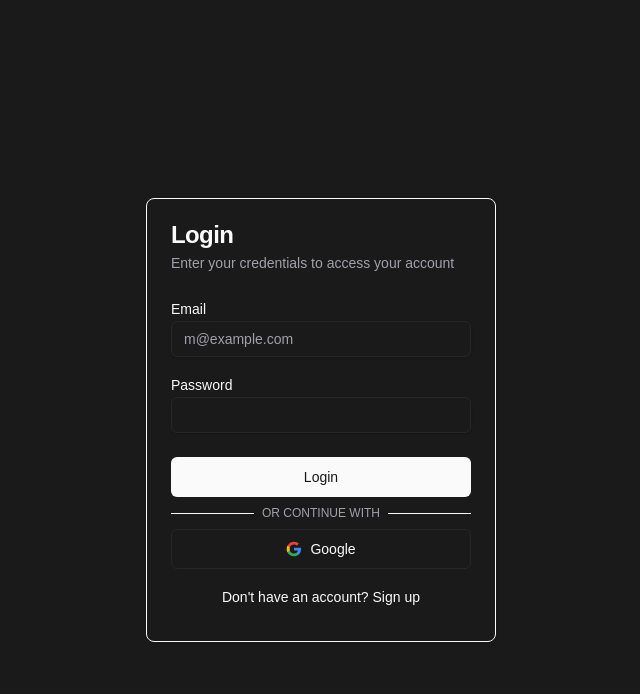
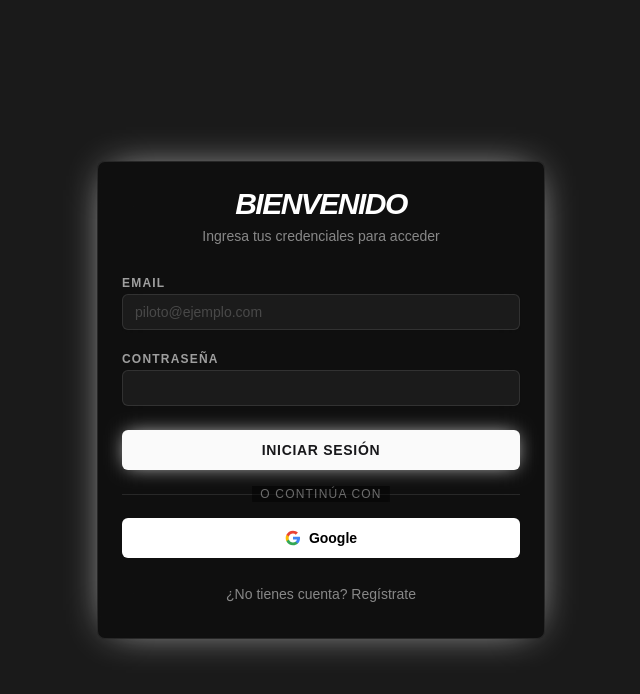
Before and after one commit to FranQuarnolo/TimeTrackRecords, a Next.js app: page /login in a window 1280 px wide. Shown: the top 694 px of the page, without its empty margins (319-959 px from the left). Built offline with nearby package versions, Linux system fonts and the light colour scheme; no server answers.

Commit message:
feat: add LoginForm for user authentication and ThemeDrawer for theme selection and logout

```diff
--- a/src/components/auth/login-form.tsx
+++ b/src/components/auth/login-form.tsx
@@ -36,6 +36,7 @@ export function LoginForm() {
                     password,
                 });
                 if (error) throw error;
+                setMessage('Login successful!');
             }
         } catch (err: any) {
             setError(err.message);
@@ -45,61 +46,69 @@ export function LoginForm() {
     };
 
     return (
-        <Card className="w-[350px] mx-auto mt-10">
-            <CardHeader>
-                <CardTitle>{mode === 'login' ? 'Login' : 'Sign Up'}</CardTitle>
-                <CardDescription>
+        <Card className="w-full max-w-md bg-black/40 backdrop-blur-xl border-white/10 text-white shadow-[0_0_40px_-15px_var(--primary)]">
+            <CardHeader className="space-y-1 text-center">
+                <CardTitle className="text-3xl font-black italic uppercase tracking-tighter">
+                    {mode === 'login' ? 'Bienvenido' : 'Crear Cuenta'}
+                </CardTitle>
+                <CardDescription className="text-white/50">
                     {mode === 'login'
-                        ? 'Enter your credentials to access your account'
-                        : 'Create a new account to save your progress'}
+                        ? 'Ingresa tus credenciales para acceder'
+                        : 'Regístrate para guardar tu progreso'}
                 </CardDescription>
             </CardHeader>
             <form onSubmit={handleAuth}>
                 <CardContent className="space-y-4">
                     {error && (
-                        <Alert variant="destructive">
+                        <Alert variant="destructive" className="bg-red-500/10 border-red-500/20 text-red-500">
                             <AlertDescription>{error}</AlertDescription>
                         </Alert>
                     )}
                     {message && (
-                        <Alert>
+                        <Alert className="bg-green-500/10 border-green-500/20 text-green-500">
                             <AlertDescription>{message}</AlertDescription>
                         </Alert>
                     )}
                     <div className="space-y-2">
-                        <Label htmlFor="email">Email</Label>
+                        <Label htmlFor="email" className="text-xs uppercase tracking-widest text-white/60 font-bold">Email</Label>
                         <Input
                             id="email"
                             type="email"
-                            placeholder="m@example.com"
+                            placeholder="piloto@ejemplo.com"
                             value={email}
                             onChange={(e) => setEmail(e.target.value)}
                             required
+                            className="bg-white/5 border-white/10 text-white placeholder:text-white/20 focus:border-primary focus:ring-primary/20 transition-all"
                         />
                     </div>
                     <div className="space-y-2">
-                        <Label htmlFor="password">Password</Label>
+                        <Label htmlFor="password" className="text-xs uppercase tracking-widest text-white/60 font-bold">Contraseña</Label>
                         <Input
                             id="password"
                             type="password"
                             value={password}
                             onChange={(e) => setPassword(e.target.value)}
                             required
+                            className="bg-white/5 border-white/10 text-white focus:border-primary focus:ring-primary/20 transition-all"
                         />
                     </div>
                 </CardContent>
-                <CardFooter className="flex flex-col space-y-2">
-                    <Button type="submit" className="w-full" disabled={loading}>
-                        {loading ? 'Loading...' : mode === 'login' ? 'Login' : 'Sign Up'}
+                <CardFooter className="flex flex-col space-y-4">
+                    <Button
+                        type="submit"
+                        className="w-full bg-primary hover:bg-primary/90 text-primary-foreground font-bold uppercase tracking-wider shadow-[0_0_20px_-5px_var(--primary)] transition-all hover:scale-[1.02]"
+                        disabled={loading}
+                    >
+                        {loading ? 'Cargando...' : mode === 'login' ? 'Iniciar Sesión' : 'Registrarse'}
                     </Button>
 
                     <div className="relative w-full">
                         <div className="absolute inset-0 flex items-center">
-                            <span className="w-full border-t" />
+                            <span className="w-full border-t border-white/10" />
                         </div>
-                        <div className="relative flex justify-center text-xs uppercase">
-                            <span className="bg-background px-2 text-muted-foreground">
-                                Or continue with
+                        <div className="relative flex justify-center text-xs uppercase tracking-widest">
+                            <span className="bg-black/40 px-2 text-white/40 backdrop-blur-xl">
+                                O continúa con
                             </span>
                         </div>
                     </div>
@@ -107,7 +116,7 @@ export function LoginForm() {
                     <Button
                         type="button"
                         variant="outline"
-                        className="w-full"
+                        className="w-full bg-white text-black hover:bg-white/90 border-0 font-bold"
                         disabled={loading}
                         onClick={async () => {
                             setLoading(true);
@@ -149,12 +158,12 @@ export function LoginForm() {
                     <Button
                         type="button"
                         variant="ghost"
-                        className="w-full"
+                        className="w-full text-white/50 hover:text-white hover:bg-white/5"
                         onClick={() => setMode(mode === 'login' ? 'signup' : 'login')}
                     >
                         {mode === 'login'
-                            ? "Don't have an account? Sign up"
-                            : 'Already have an account? Login'}
+                            ? "¿No tienes cuenta? Regístrate"
+                            : '¿Ya tienes cuenta? Inicia Sesión'}
                     </Button>
                 </CardFooter>
             </form>
--- a/src/components/theme-drawer.tsx
+++ b/src/components/theme-drawer.tsx
@@ -1,7 +1,9 @@
 "use client"
 
-import { Settings, Moon, Sun } from "lucide-react"
+import { Settings, Moon, Sun, LogOut } from "lucide-react"
 import { useTheme } from "next-themes"
+import { useRouter } from "next/navigation"
+import { useAuth } from "@/components/auth/auth-provider"
 import { useStore } from "@/lib/store"
 import { TeamTheme } from "@/types"
 import { Button } from "@/components/ui/button"
@@ -30,6 +32,8 @@ export function ThemeDrawer() {
     const { setTheme, theme, resolvedTheme } = useTheme()
     const teamTheme = useStore((state) => state.teamTheme)
     const setTeamTheme = useStore((state) => state.setTeamTheme)
+    const { user, signOut } = useAuth()
+    const router = useRouter()
 
     console.log('ThemeDrawer render:', { theme, resolvedTheme, teamTheme })
 
@@ -48,6 +52,43 @@ export function ThemeDrawer() {
                     </DrawerHeader>
 
                     <div className="p-4 space-y-8">
+                        {/* User Profile Section */}
+                        <div className="space-y-4">
+                            <h3 className="text-sm font-bold uppercase tracking-widest text-white/60">Perfil</h3>
+                            {user ? (
+                                <div className="flex flex-col gap-3 p-4 rounded-xl border border-white/10 bg-white/5">
+                                    <div className="flex items-center gap-3">
+                                        <div className="h-10 w-10 rounded-full bg-primary/20 flex items-center justify-center text-primary font-bold text-lg border border-primary/30">
+                                            {user.email?.charAt(0).toUpperCase()}
+                                        </div>
+                                        <div className="flex flex-col overflow-hidden">
+                                            <span className="text-sm font-bold text-white truncate">{user.user_metadata?.username || 'Usuario'}</span>
+                                            <span className="text-xs text-white/50 truncate">{user.email}</span>
+                                        </div>
+                                    </div>
+                                    <Button
+                                        variant="destructive"
+                                        size="sm"
+                                        className="w-full mt-2 bg-red-500/10 hover:bg-red-500/20 text-red-500 border border-red-500/20"
+                                        onClick={() => signOut()}
+                                    >
+                                        <LogOut className="h-4 w-4 mr-2" />
+                                        Cerrar Sesión
+                                    </Button>
+                                </div>
+                            ) : (
+                                <div className="p-4 rounded-xl border border-white/10 bg-white/5 text-center">
+                                    <p className="text-sm text-white/60 mb-3">Inicia sesión para guardar tus tiempos en la nube.</p>
+                                    <Button
+                                        className="w-full bg-primary text-primary-foreground hover:bg-primary/90"
+                                        onClick={() => router.push('/login')}
+                                    >
+                                        Iniciar Sesión
+                                    </Button>
+                                </div>
+                            )}
+                        </div>
+
                         <div className="space-y-4">
                             <h3 className="text-sm font-bold uppercase tracking-widest text-white/60">Escudería</h3>
                             <div className="grid grid-cols-4 gap-3">
```
